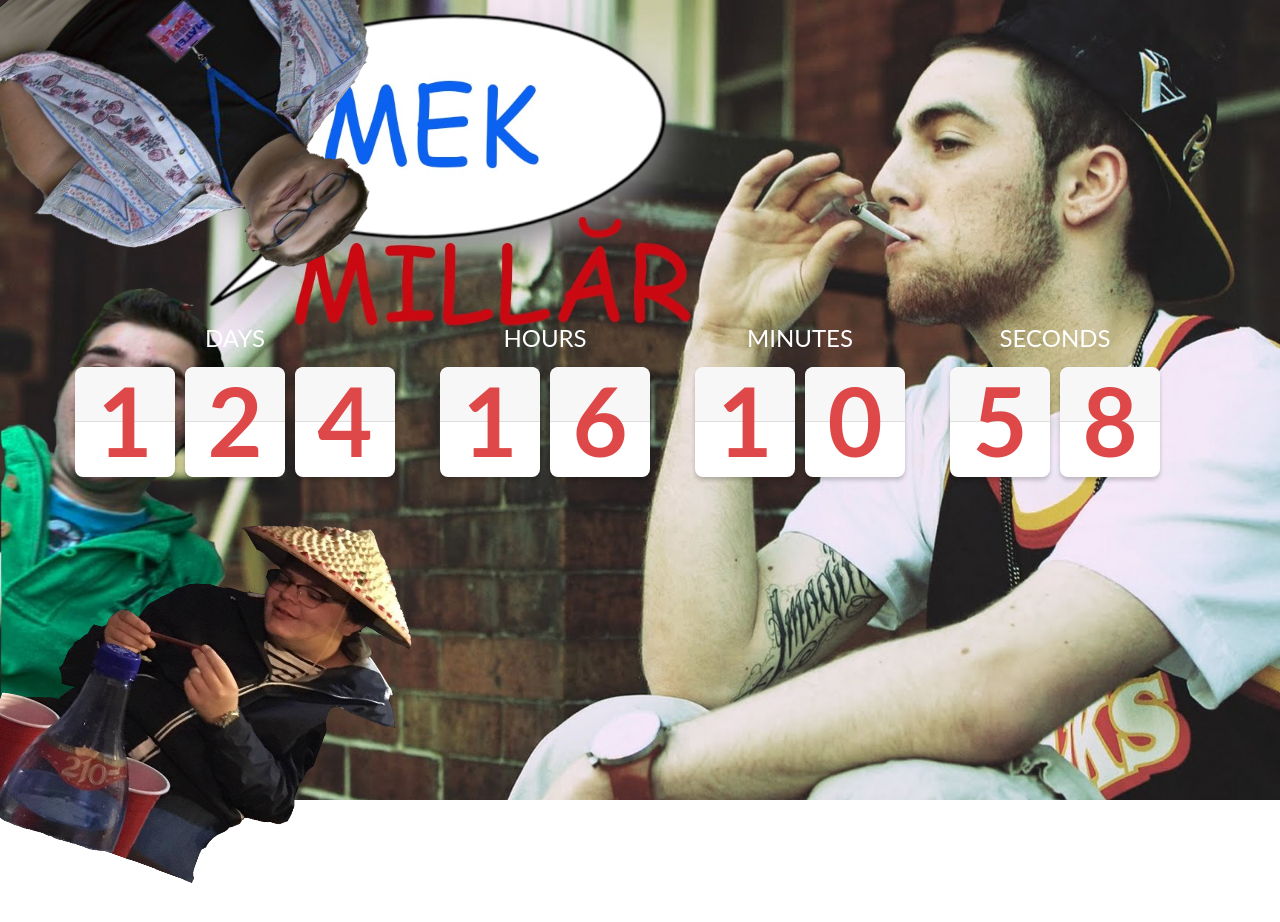
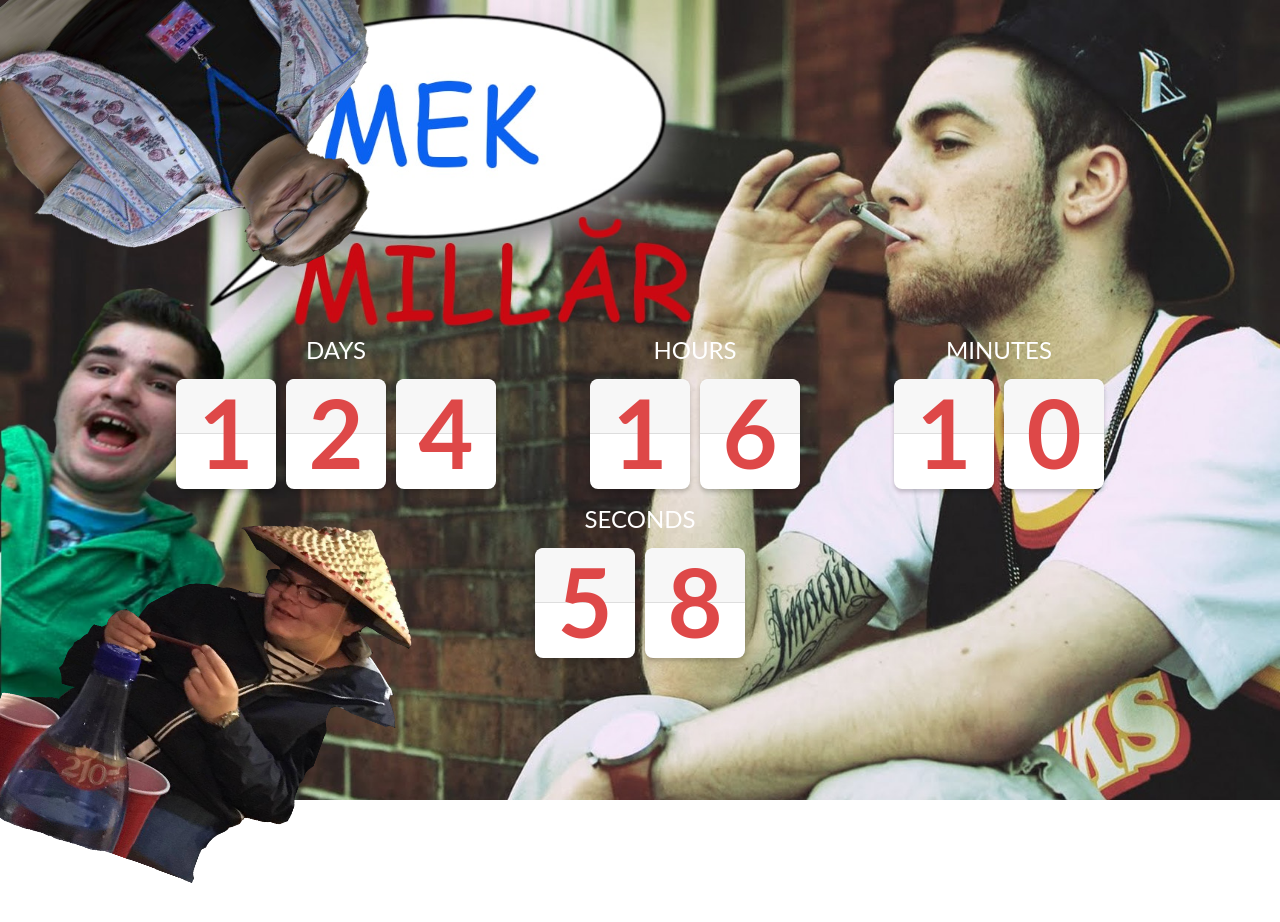
Before and after one commit to LmaMatei2017/LmaMatei2017, a plain HTML site: page index.html in a window 1280 px wide. Drawn offline with Linux system fonts and the light colour scheme.

Commit message:
Add files via upload

```diff
--- a/css/styles.css
+++ b/css/styles.css
@@ -11,7 +11,7 @@ body {
   bottom: 0;
   margin-bottom: -80px;
   transform: rotate(20deg);
-  z-index: 100;
+  z-index: 0;
   width: 400px;
   height: 400px;
 }
@@ -21,26 +21,31 @@ body {
   top: 0;
   margin-top: -100px;
   transform: rotate(140deg);
-  z-index: 100;
+  z-index: 0;
   width: 400px;
   height: 400px;
 }
 .wrap {
   display: flex;
-  margin: auto;
   height: 100vh;
 }
 .countdown {
-  margin: auto;
+  text-align: center;
+  position: absolute;
+  top: 40vh;
+  right: 0;
+  left: 0;
 }
 .countdown .bloc-time {
-  float: left;
+  display: inline-block;
   margin-right: 45px;
+  margin-left: 45px;
   text-align: center;
 }
 .countdown .count-title {
   display: block;
   margin-bottom: 15px;
+  margin-top: 15px;
   font: normal 1.5em "Lato";
   color: #fff;
   text-transform: uppercase;
@@ -159,3 +164,8 @@ body {
   right: 0;
   margin: auto;
 }
+@media screen and (max-width: 600px) {
+  .countdown {
+    top: 20vh;
+  }
+}
```
